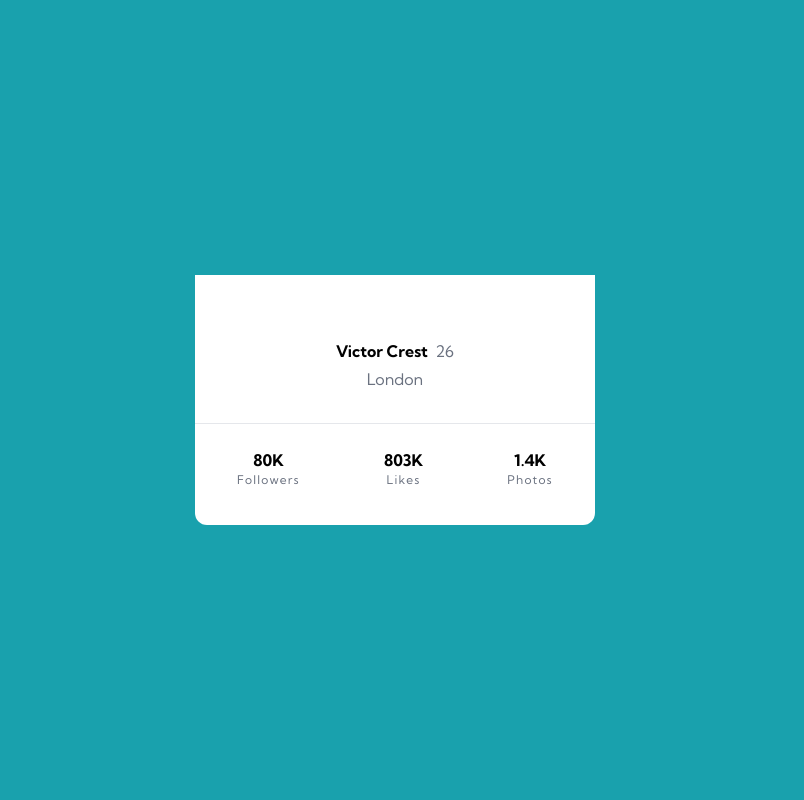
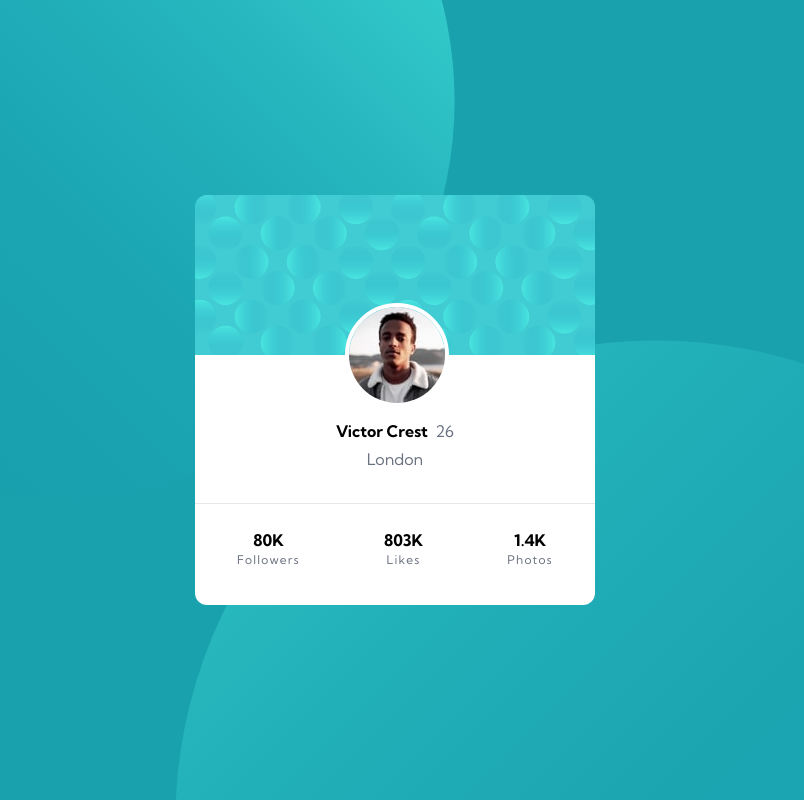
Before and after one commit to HamzahMelibary/mentor_challenges, a website: page profile_card.html in a window 1280 px wide. Shown: the whole page, without its empty margins (245-1049 px from the left). Drawn offline with nearby package versions, Linux system fonts and the light colour scheme; files that its build step writes are made by us from their sources; the site is published under a folder, as on GitHub Pages, so addresses that start at the root find nothing.

Commit message:
change links image and add for index new card for profile card

```diff
--- a/index.html
+++ b/index.html
@@ -27,6 +27,9 @@
           <a href="/mentor_challenges/blue_card" class="px-3"><button
               class="bg-gradient-to-r from-teal-400 to-indigo-500 hover:from-purple-400 hover:to-cyan-500 py-5 px-8 rounded">Blue
               Card</button></a>
+          <a href="/mentor_challenges/profile_card" class="px-3"><button
+            class="bg-gradient-to-r from-teal-400 to-indigo-500 hover:from-purple-400 hover:to-cyan-500 py-5 px-8 rounded">Profile Card
+          </button></a>
         </div>
       </div>
     </section>
--- a/profile_card.html
+++ b/profile_card.html
@@ -18,14 +18,14 @@
     <div class="relative overflow-hidden">
       <section class="flex justify-center items-center min-h-screen min-w-screen bg-[#19a1ad]">
         <!-- Background images for top and bottom  -->
-        <img src="/images/profile_card/bg-pattern-top.svg" alt=""
+        <img src="./images/profile_card/bg-pattern-top.svg" alt=""
           class="absolute min-w-[30rem] max-w-[35rem] lg:min-w-[50rem] lg-max-w[50rem] lg:w-[50rem] left-[-300px] top-[-150px] lg-max-w[50rem] lg:top-[-300px] lg:left-[-100px]">
-        <img src="/images/profile_card/bg-pattern-bottom.svg" alt=""
+        <img src="./images/profile_card/bg-pattern-bottom.svg" alt=""
           class="absolute min-w-[30rem] max-w-[35rem] lg:min-w-[60rem] lg-max-w[60rem] lg:w-[60rem] right-[-200px] bottom-[-200px] lg:bottom-[-500px] lg:right-[-100px]">
         <!-- Profile Card  -->
         <div class=" w-[350px] lg:w-[400px] relative">
-          <img src="/images/profile_card/bg-pattern-card.svg" alt="" class="rounded-t-xl w-full">
-          <img src="/images/profile_card/image-victor.jpg" alt=""
+          <img src="./images/profile_card/bg-pattern-card.svg" alt="" class="rounded-t-xl w-full">
+          <img src="./images/profile_card/image-victor.jpg" alt=""
             class="absolute top-[89px] left-[120px] lg:left-[150px] lg:top-[108px] rounded-full border-4 border-white ">
           <div class="h-[250px] rounded-b-xl bg-white">
             <div class="flex flex-col justify-center items-center pt-16 pb-8 ">
```
